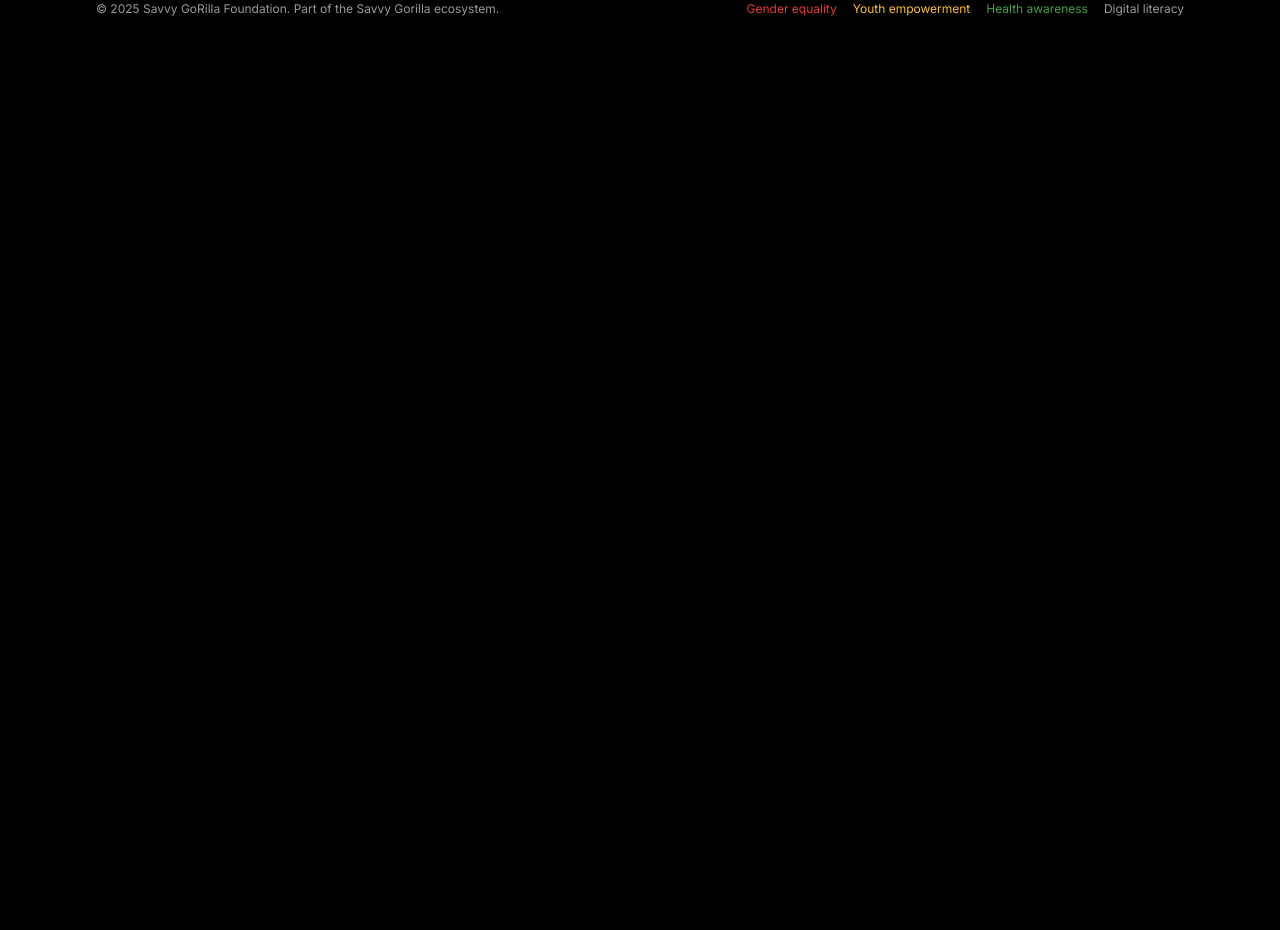
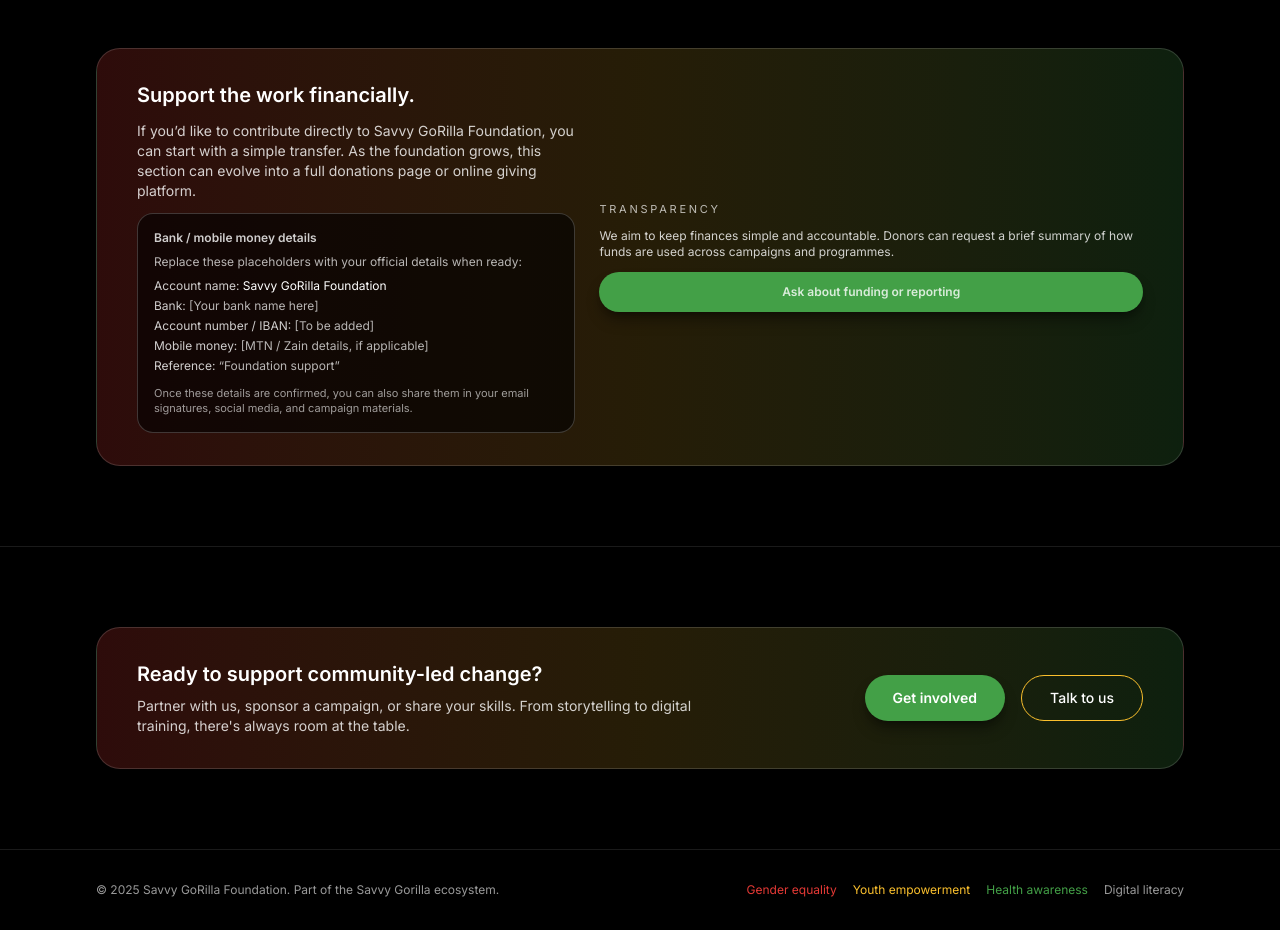
Before and after one commit to admindau/savvy-gorilla-foundation, a Next.js app: page /get-involved in a window 1280 px wide. Shown: the part 1560-2490 px from the top of the page. Before the commit the page ends 1609 px from the top, so only its background shows below. Built offline with nearby package versions, Linux system fonts and the light colour scheme.

Commit message:
Add donation/support strip to Get Involved page

```diff
--- a/app/(marketing)/get-involved/page.tsx
+++ b/app/(marketing)/get-involved/page.tsx
@@ -193,6 +193,91 @@
           </div>
         </div>
       </section>
+
+      {/* DONATION / SUPPORT STRIP */}
+      <section className="border-b border-white/10">
+        <div className="mx-auto max-w-6xl px-4 py-14 sm:px-6 lg:px-8 lg:py-20">
+          <div className="flex flex-col items-start justify-between gap-6 rounded-3xl border border-white/15 bg-gradient-to-r from-rasta-red/20 via-rasta-gold/15 to-rasta-green/20 px-6 py-8 sm:flex-row sm:items-center sm:px-10">
+            <div className="space-y-3">
+              <h2 className="text-lg font-semibold sm:text-xl">
+                Support the work financially.
+              </h2>
+              <p className="max-w-xl text-sm text-white/80">
+                If you’d like to contribute directly to Savvy GoRilla
+                Foundation, you can start with a simple transfer. As the
+                foundation grows, this section can evolve into a full donations
+                page or online giving platform.
+              </p>
+              <div className="mt-3 rounded-2xl border border-white/20 bg-black/60 p-4 text-xs text-white/80">
+                <p className="font-semibold">Bank / mobile money details</p>
+                <p className="mt-2 text-white/70">
+                  Replace these placeholders with your official details when
+                  ready:
+                </p>
+                <ul className="mt-2 space-y-1">
+                  <li>Account name: <span className="text-white">Savvy GoRilla Foundation</span></li>
+                  <li>Bank: <span className="text-white/70">[Your bank name here]</span></li>
+                  <li>Account number / IBAN: <span className="text-white/70">[To be added]</span></li>
+                  <li>Mobile money: <span className="text-white/70">[MTN / Zain details, if applicable]</span></li>
+                  <li>Reference: <span className="text-white/70">“Foundation support”</span></li>
+                </ul>
+                <p className="mt-3 text-[11px] text-white/60">
+                  Once these details are confirmed, you can also share them in
+                  your email signatures, social media, and campaign materials.
+                </p>
+              </div>
+            </div>
+            <div className="flex flex-col gap-3 text-xs text-white/80">
+              <p className="text-[11px] uppercase tracking-[0.25em] text-white/70">
+                Transparency
+              </p>
+              <p>
+                We aim to keep finances simple and accountable. Donors can
+                request a brief summary of how funds are used across campaigns
+                and programmes.
+              </p>
+              <Link
+                href="/contact"
+                className="inline-flex items-center justify-center rounded-full bg-rasta-green px-7 py-3 text-xs font-semibold text-black shadow-lg shadow-black/40 transition hover:bg-rasta-green/90"
+              >
+                Ask about funding or reporting
+              </Link>
+            </div>
+          </div>
+        </div>
+      </section>
+
+      {/* FINAL CTA STRIP */}
+      <section>
+        <div className="mx-auto max-w-6xl px-4 py-14 sm:px-6 lg:px-8 lg:py-20">
+          <div className="flex flex-col items-start justify-between gap-6 rounded-3xl border border-white/15 bg-gradient-to-r from-rasta-red/20 via-rasta-gold/15 to-rasta-green/20 px-6 py-8 sm:flex-row sm:items-center sm:px-10">
+            <div>
+              <h2 className="text-lg font-semibold sm:text-xl">
+                Ready to support community-led change?
+              </h2>
+              <p className="mt-2 max-w-xl text-sm text-white/80">
+                Partner with us, sponsor a campaign, or share your skills. From
+                storytelling to digital training, there&apos;s always room at
+                the table.
+              </p>
+            </div>
+            <div className="flex flex-wrap gap-4">
+              <Link
+                href="/get-involved"
+                className="inline-flex items-center justify-center rounded-full bg-rasta-green px-7 py-3 text-sm font-semibold text-black shadow-lg shadow-black/40 transition hover:bg-rasta-green/90"
+              >
+                Get involved
+              </Link>
+              <Link
+                href="/contact"
+                className="inline-flex items-center justify-center rounded-full border border-rasta-gold px-7 py-3 text-sm font-medium text-rasta-gold transition hover:bg-rasta-gold hover:text-black"
+              >
+                Talk to us
+              </Link>
+            </div>
+          </div>
+        </div>
+      </section>
     </div>
   );
 }
```
